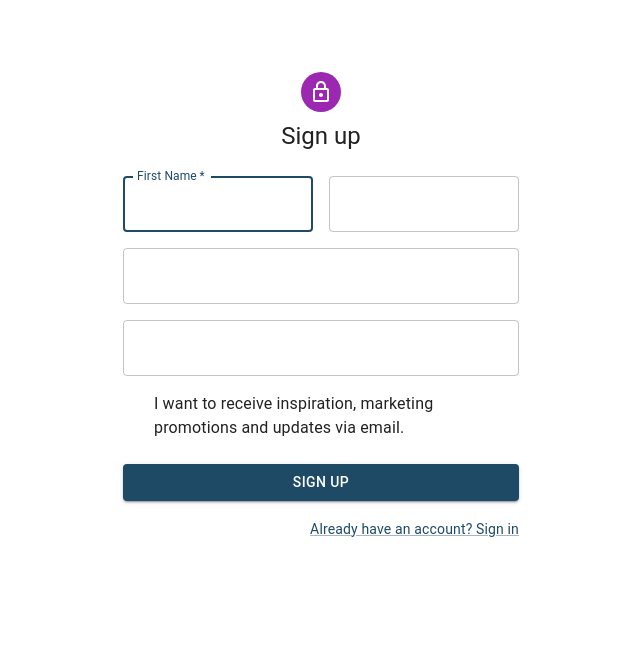
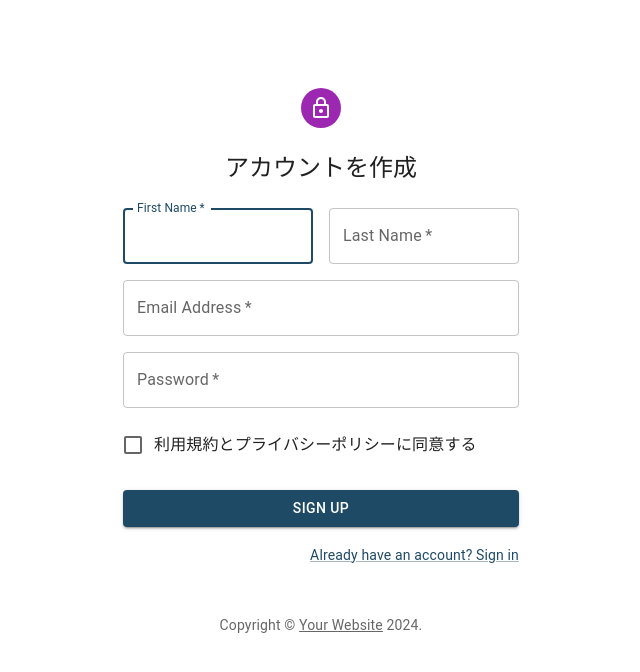
Before and after one commit to genpsp/stock-photo-web, a Next.js app: page /account/signup in a window 1280 px wide. Shown: the top 672 px of the page, without its empty margins (319-959 px from the left). Built offline with nearby package versions, Linux system fonts and the light colour scheme; no server answers.

Commit message:
アカウント登録動線

```diff
--- a/src/pages/account/signup.tsx
+++ b/src/pages/account/signup.tsx
@@ -32,11 +32,11 @@ export default function SignUp() {
         alignItems: 'center',
       }}
     >
-      <Avatar sx={{ m: 1, bgcolor: 'secondary.main' }}>
+      <Avatar sx={{ m: 3, bgcolor: 'secondary.main' }}>
         <LockOutlinedIcon />
       </Avatar>
       <Typography component="h1" variant="h5">
-        Sign up
+        アカウントを作成
       </Typography>
       <Box component="form" noValidate onSubmit={handleSubmit} sx={{ mt: 3 }}>
         <Grid container spacing={2}>
@@ -85,7 +85,7 @@ export default function SignUp() {
           <Grid item xs={12}>
             <FormControlLabel
               control={<Checkbox value="allowExtraEmails" color="primary" />}
-              label="I want to receive inspiration, marketing promotions and updates via email."
+              label="利用規約とプライバシーポリシーに同意する"
             />
           </Grid>
         </Grid>
--- a/src/pages/images/register.tsx
+++ b/src/pages/images/register.tsx
@@ -51,7 +51,7 @@ export default function Checkout() {
           sx={{ my: { xs: 3, md: 6 }, p: { xs: 2, md: 3 } }}
         >
           <Typography component="h1" variant="h4" align="center">
-            Checkout
+            画像をアップロード
           </Typography>
           <Stepper activeStep={activeStep} sx={{ pt: 3, pb: 5 }}>
             {steps.map((label) => (
--- a/src/styles/theme.ts
+++ b/src/styles/theme.ts
@@ -23,9 +23,6 @@ const theme = createTheme({
     ui: {
       main: '#FFF',
     },
-    text: {
-      secondary: '#FFF',
-    },
   },
 })
 
```
Also changed, not shown: src/components/parts/Navbar.tsx (+31 -6 lines).
